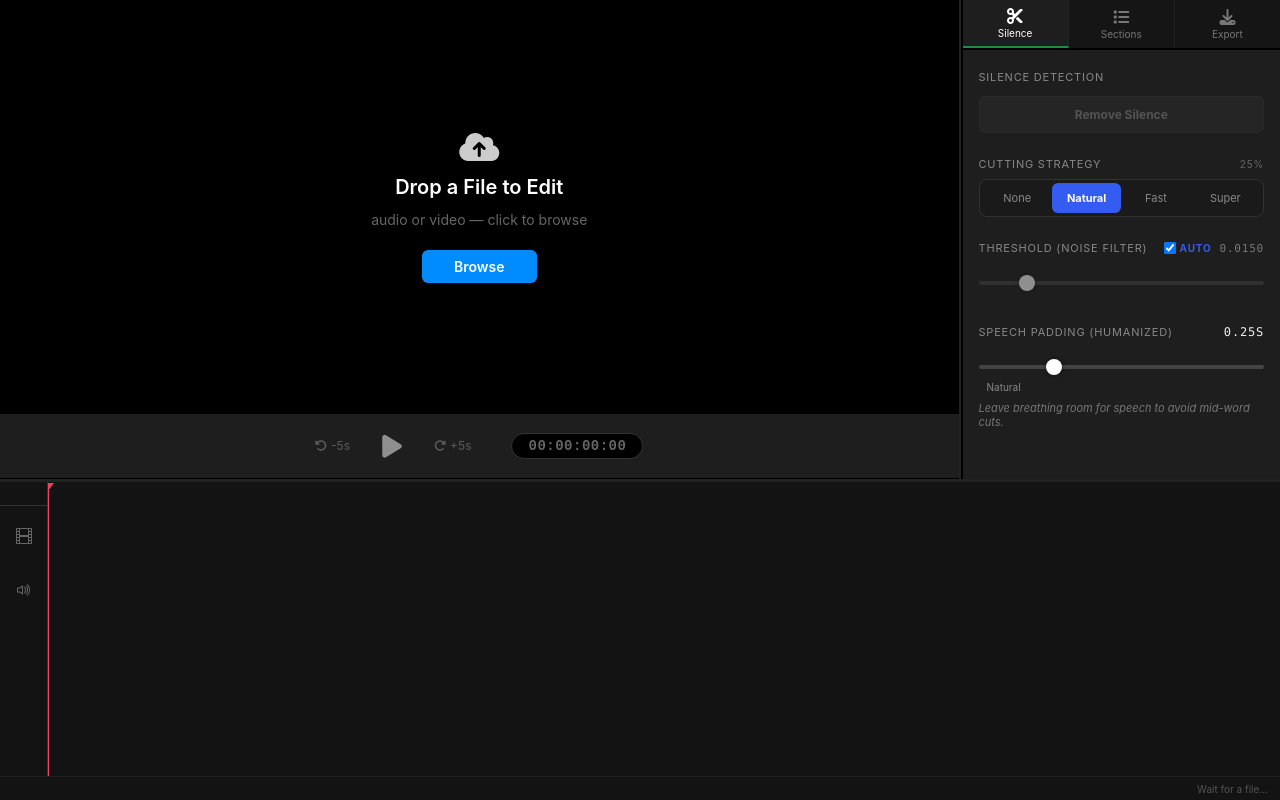
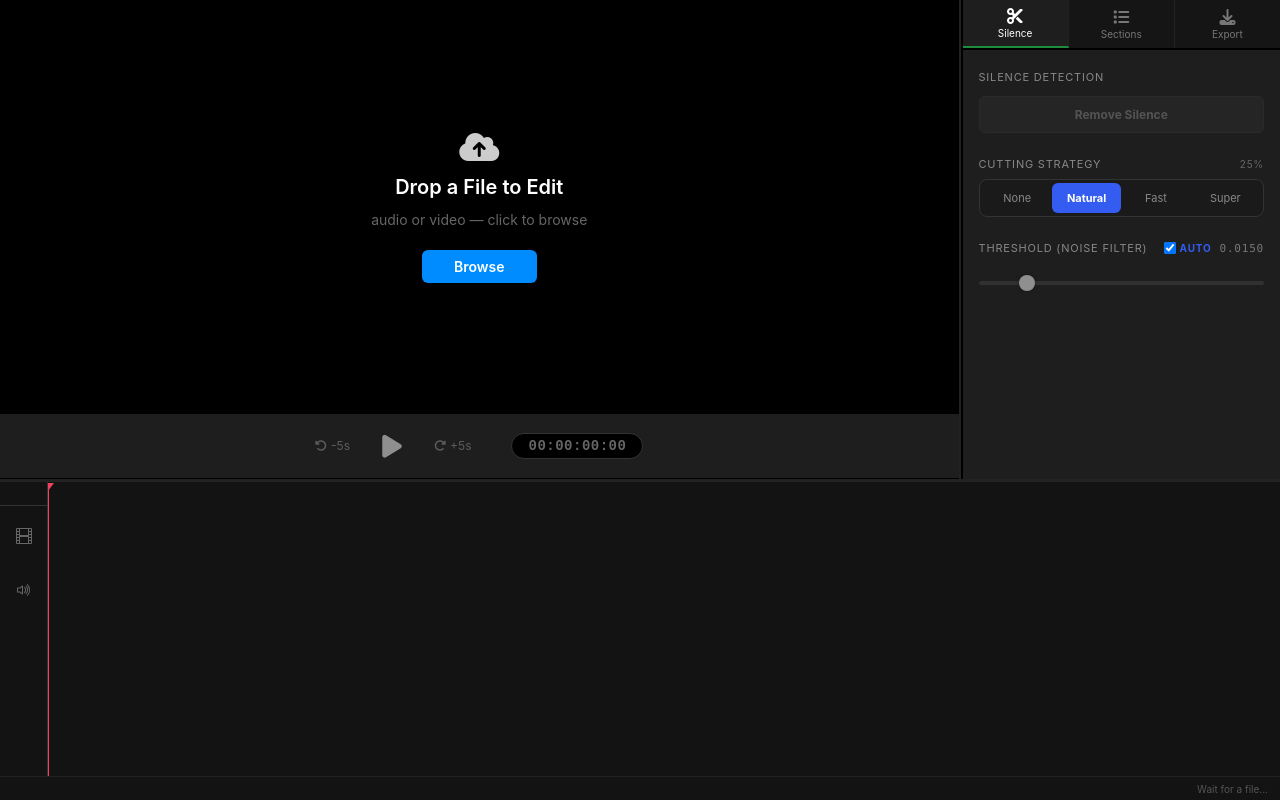
Before and after one commit to tangtao646/Slience_cutter, a React (Vite) app: page / in a window 1280 px wide. Built offline with nearby package versions, Linux system fonts and the light colour scheme.

Commit message:
优化细节

```diff
--- a/src/components/MainInterface.jsx
+++ b/src/components/MainInterface.jsx
@@ -160,26 +160,26 @@ const MainInterface = ({ appData, isTauri }) => {
         // 映射逻辑：档位越高，探测越激进 (minSilence 越小)，留白越少 (padding 越小)
 
         let minSilenceDuration = 0.8;
-        let targetPadding = padding;
+        let targetPadding = 0.25;
 
         if (targetIntensity <= 0.25) {
             // Linear between None(3.0) and Natural(0.8)
             const ratio = targetIntensity / 0.25;
             minSilenceDuration = 3.0 - (2.2 * ratio);
-            targetPadding = 0.5 - (0.25 * ratio);
+            targetPadding = 0.5 - (0.25 * ratio); // Natural(0.25 intensity) -> 0.25s padding
         } else if (targetIntensity <= 0.5) {
             // Linear between Natural(0.8) and Fast(0.5)
             const ratio = (targetIntensity - 0.25) / 0.25;
             minSilenceDuration = 0.8 - (0.3 * ratio);
-            targetPadding = 0.25 - (0.1 * ratio);
+            targetPadding = 0.25 - (0.1 * ratio); // Fast(0.5 intensity) -> 0.15s padding
         } else {
             // Linear between Fast(0.5) and Super(0.2)
             const ratio = (targetIntensity - 0.5) / 0.5;
             minSilenceDuration = 0.5 - (0.3 * ratio);
-            targetPadding = 0.15 - (0.1 * ratio);
+            targetPadding = 0.15 - (0.1 * ratio); // Super(1.0 intensity) -> 0.05s padding
         }
 
-        // 仅同步策略参数，Threshold 完全独立管理
+        // 核心改动：自动同步 Padding 状态，不再提供 UI 调节
         setPadding(targetPadding);
 
         console.log(`[MainInterface] Starting analysis: Intensity=${targetIntensity.toFixed(2)}, minDur=${minSilenceDuration.toFixed(2)}s, threshold=${threshold.toFixed(3)} (Auto=${isAutoThreshold})`);
@@ -621,8 +621,6 @@ const MainInterface = ({ appData, isTauri }) => {
                                 setThreshold={setThreshold}
                                 isAutoThreshold={isAutoThreshold}
                                 setIsAutoThreshold={setIsAutoThreshold}
-                                padding={padding}
-                                setPadding={setPadding}
                                 stats={stats}
                                 committedIntensity={committedIntensity}
                                 exportEnabled={exportEnabled}
--- a/src/components/PaddingSlider.jsx
+++ /dev/null
@@ -1,38 +0,0 @@
-import React from 'react';
-
-const PaddingSlider = ({ padding, setPadding }) => {
-    // 留白时间：0s 到 1s
-    const min = 0;
-    const max = 1.0;
-
-    const handleChange = (e) => {
-        setPadding(parseFloat(e.target.value));
-    };
-
-    return (
-        <div className="control-group" style={{ marginTop: '20px' }}>
-            <div className="control-label">
-                <span>Speech Padding (Humanized)</span>
-                <div className="threshold-value">{padding.toFixed(2)}s</div>
-            </div>
-            <div className="threshold-slider-container">
-                <input
-                    type="range"
-                    min={min}
-                    max={max}
-                    step="0.01"
-                    value={padding}
-                    onChange={handleChange}
-                />
-                <div style={{ fontSize: '10px', color: '#888', marginLeft: '8px' }}>
-                    {padding > 0.2 ? 'Natural' : padding > 0.05 ? 'Tight' : 'Frame-accurate'}
-                </div>
-            </div>
-            <div style={{ fontSize: '11px', color: '#777', marginTop: '4px', fontStyle: 'italic' }}>
-                Leave breathing room for speech to avoid mid-word cuts.
-            </div>
-        </div>
-    );
-};
-
-export default PaddingSlider;
--- a/src/components/RightPanel.jsx
+++ b/src/components/RightPanel.jsx
@@ -1,7 +1,6 @@
 import React from 'react';
 import IntensitySlider from './IntensitySlider';
 import ThresholdSlider from './ThresholdSlider';
-import PaddingSlider from './PaddingSlider';
 
 const RightPanel = ({
     appData,
@@ -13,8 +12,6 @@ const RightPanel = ({
     setIntensity,
     threshold,
     setThreshold,
-    padding,
-    setPadding,
     isAutoThreshold,
     setIsAutoThreshold,
     committedIntensity,
@@ -100,11 +97,6 @@ const RightPanel = ({
                     setIsAuto={setIsAutoThreshold}
                 />
 
-                <PaddingSlider
-                    padding={padding}
-                    setPadding={setPadding}
-                />
-
             </div>
         </div>
     );
--- a/src/components/ThresholdSlider.jsx
+++ b/src/components/ThresholdSlider.jsx
@@ -30,7 +30,13 @@ const ThresholdSlider = ({ threshold, setThreshold, isAuto, setIsAuto }) => {
                         <input
                             type="checkbox"
                             checked={isAuto}
-                            onChange={(e) => setIsAuto(e.target.checked)}
+                            onChange={(e) => {
+                                const checked = e.target.checked;
+                                setIsAuto(checked);
+                                if (checked) {
+                                    setThreshold(0.015); // Auto 模式下重置到默认阈值
+                                }
+                            }}
                             style={{ width: '12px', height: '12px' }}
                         />
                         AUTO
```
